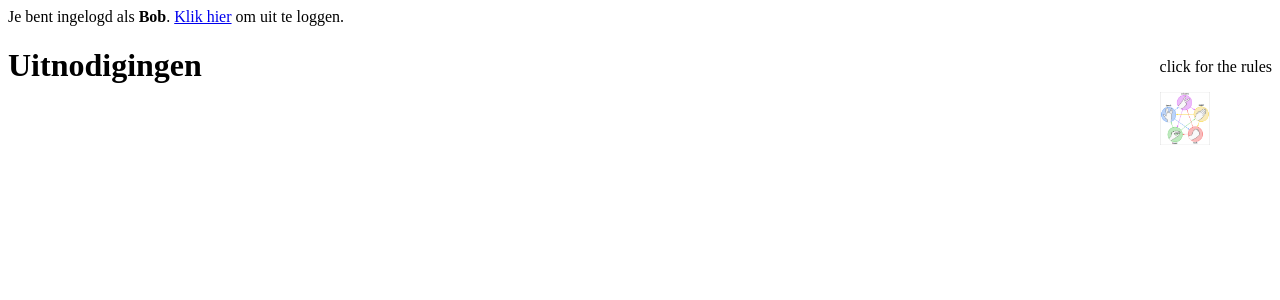
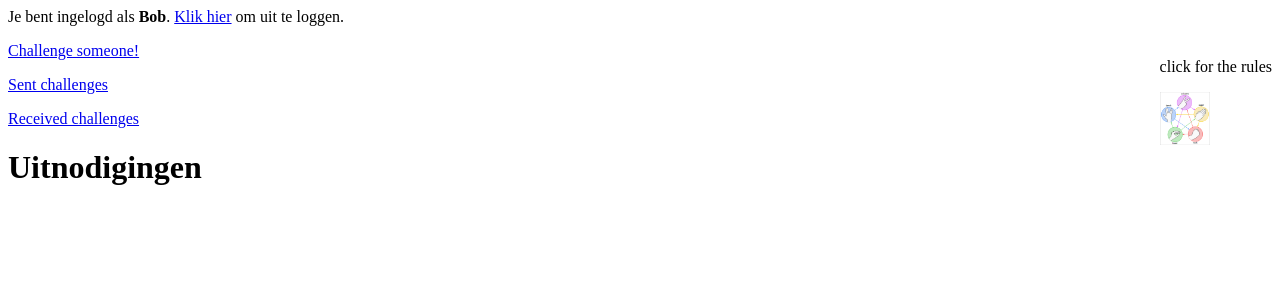
Before and after one commit to MathieuVMaurik/RiPSiLS, a PHP site: page /index.php in a window 1280 px wide. Shown: the top 300 px of the page. Run offline with PHP 8.4, Linux system fonts and the light colour scheme; a user stored in the database is signed in.

Commit message:
Added links for browsing

```diff
--- a/htdocs/index.php
+++ b/htdocs/index.php
@@ -35,6 +35,9 @@ if(isset($_SESSION['user']))
 
     <p>Je bent ingelogd als <strong><?= $_SESSION['user']; ?></strong>. <a href="logout.php">Klik hier</a> om uit te loggen.</p>
     <div class="rules"><p>click for the rules</p> <a href="./img/rpssl.png"><img src="./img/rpssl.png" /></a></div>
+    <p><a href="uitdagen.php">Challenge someone!</a></p>
+    <p><a href="challengessent.php">Sent challenges</a></p>
+    <p><a href="Challenge.php">Received challenges</a></p>
     <h1>Uitnodigingen</h1>
 <?php
 }
```
